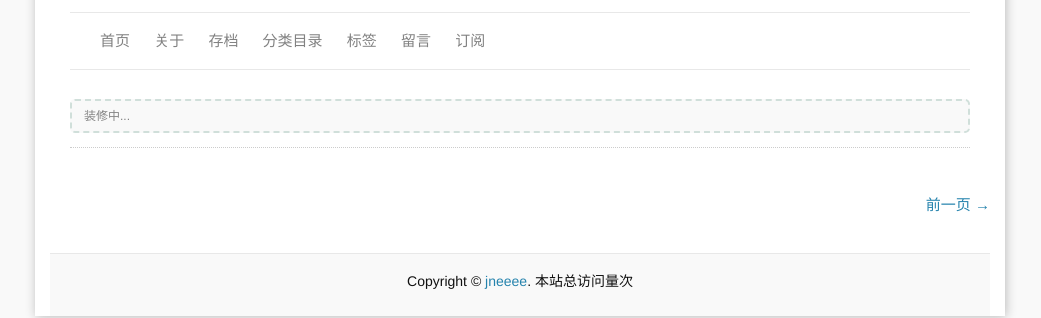
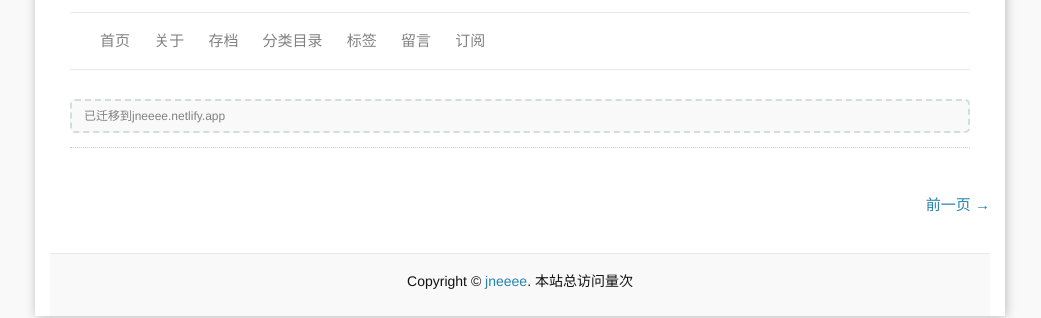
Before and after one commit to jneeee/jneeee.github.io, a Jekyll site: the page built from index.html, in a window 1280 px wide. Shown: the part 150-468 px from the top of the page, without its empty margins (120-1161 px from the left). Built offline with Jekyll 4.4.1, drawn with Linux system fonts in a browser that asks for light colours; the list of posts is cut into pages by our own code; comment, search, counter and statistics services are not loaded.

Commit message:
update index.html

```diff
--- a/index.html
+++ b/index.html
@@ -38,7 +38,7 @@ layout: default
   </div-->
   <article class="post-content" itemprop="articleBody">
     <blockquote>
-      <p>装修中...</p>
+      <p>已迁移到jneeee.netlify.app</p>
     </blockquote>
   </article> <hr />
   </div>
```
